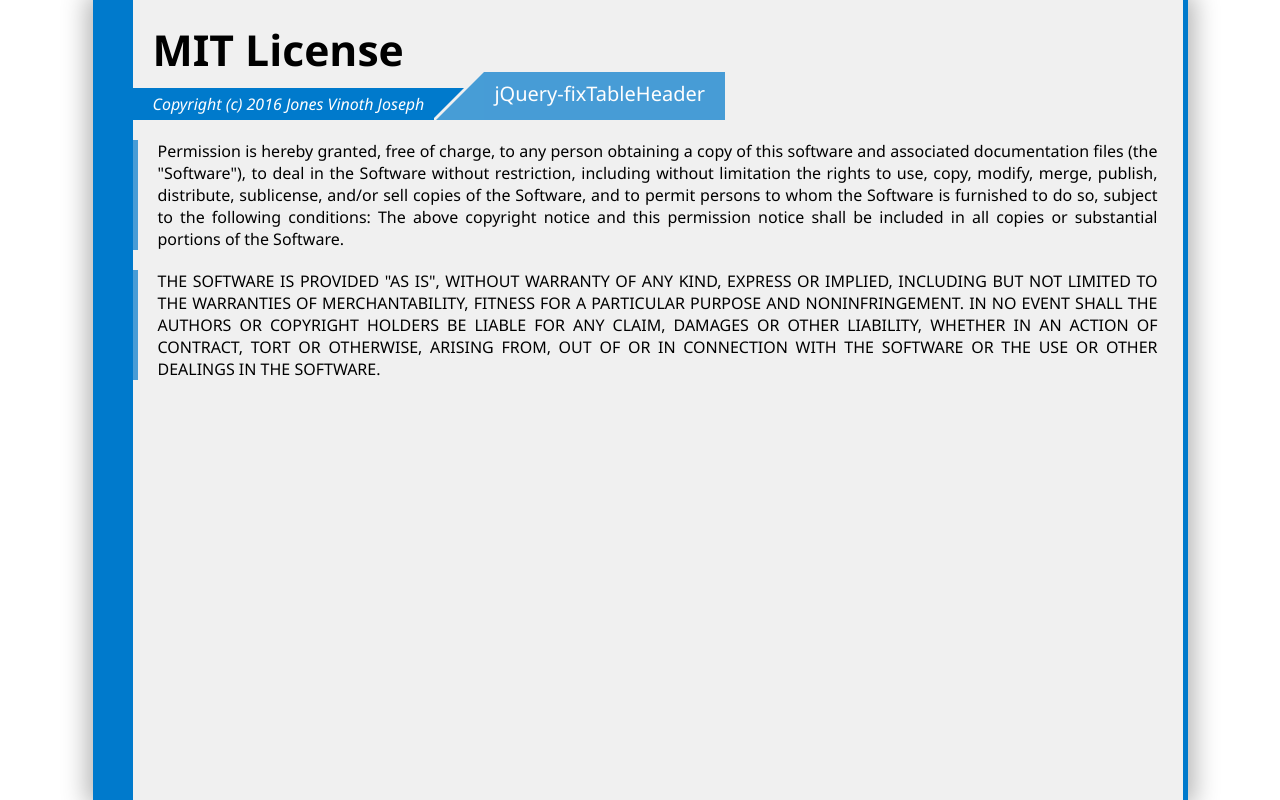
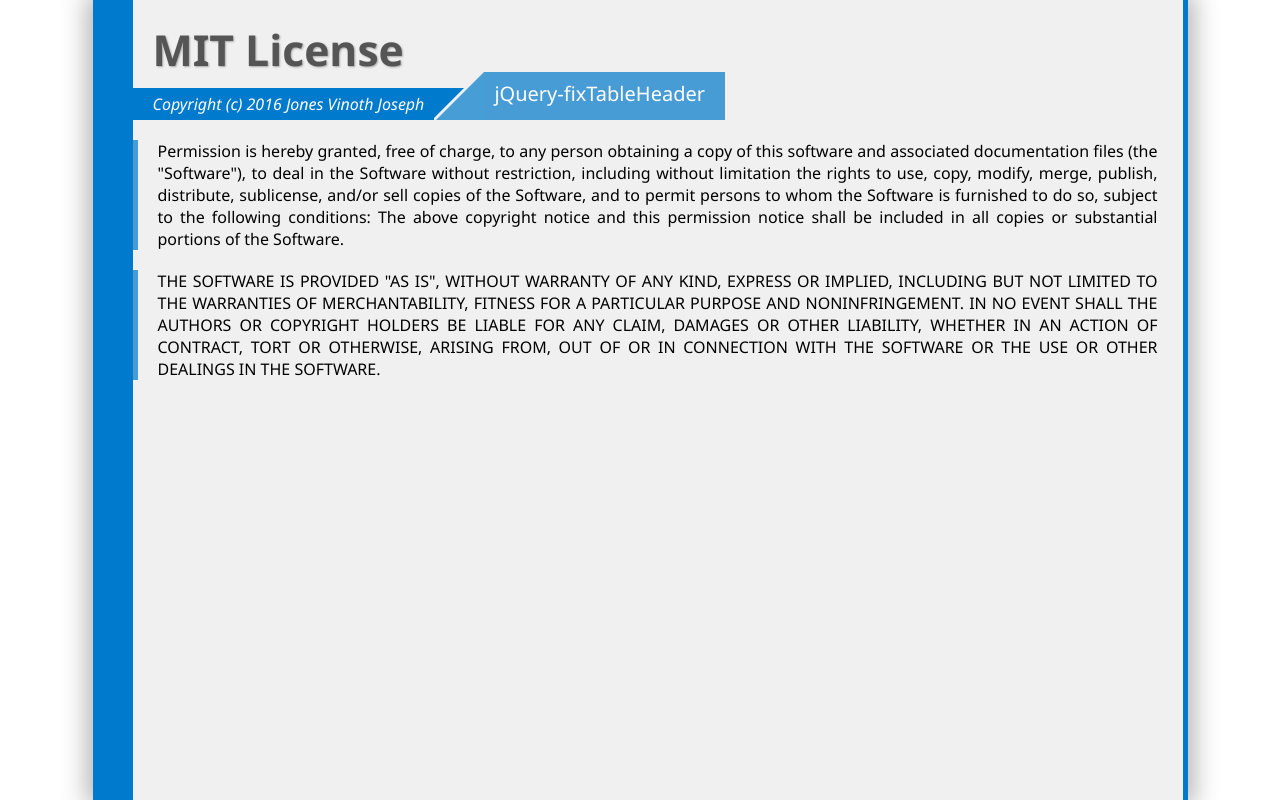
Before and after one commit to Jo-Geek/jQuery-FixTableHeader, a website: page license.html in a window 1280 px wide. Drawn offline with Linux system fonts and the light colour scheme.

Commit message:
added license html file

```diff
--- a/license.html
+++ b/license.html
@@ -28,6 +28,8 @@
             margin-left: 20px;
             font-size: 32pt;
             margin-bottom: 10px;
+			text-shadow: 1px 1px 2px rgba(0,0,0,0.3);
+            color: #555;
         }
 
         span {
```
